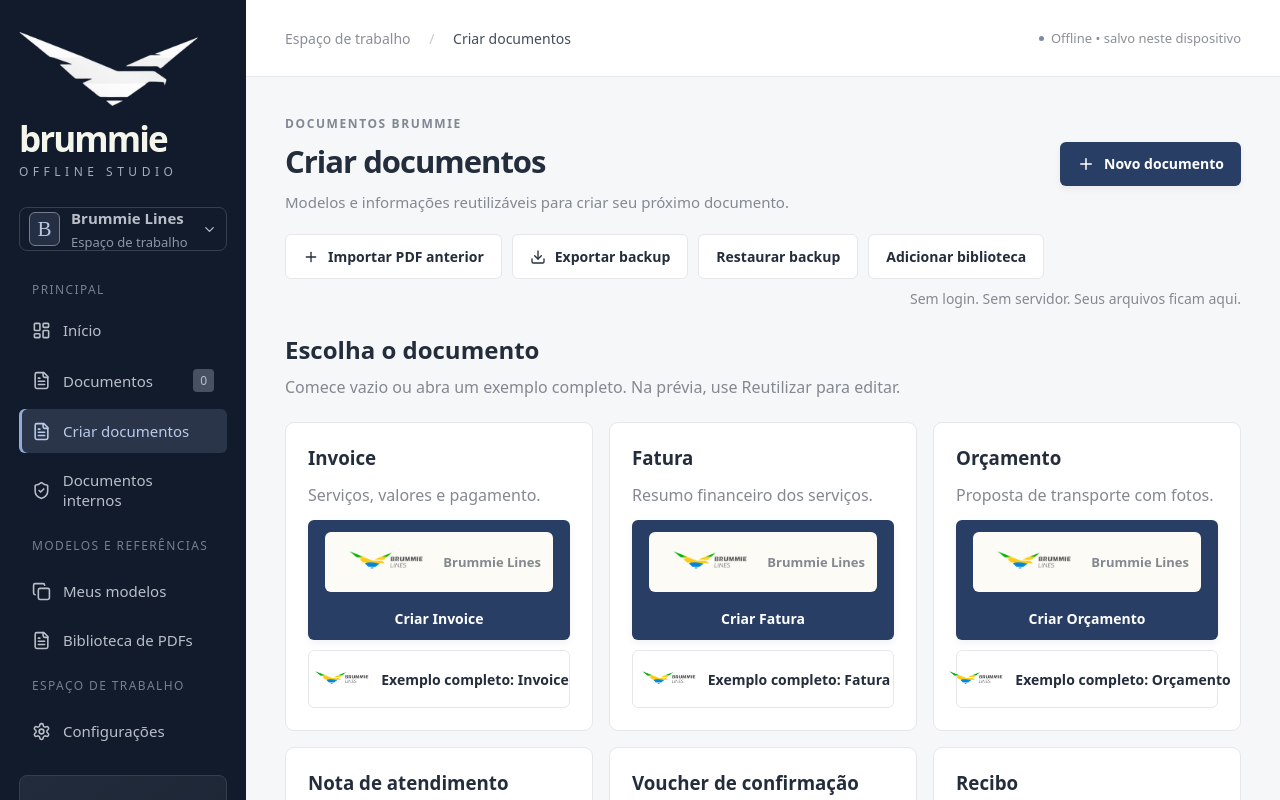
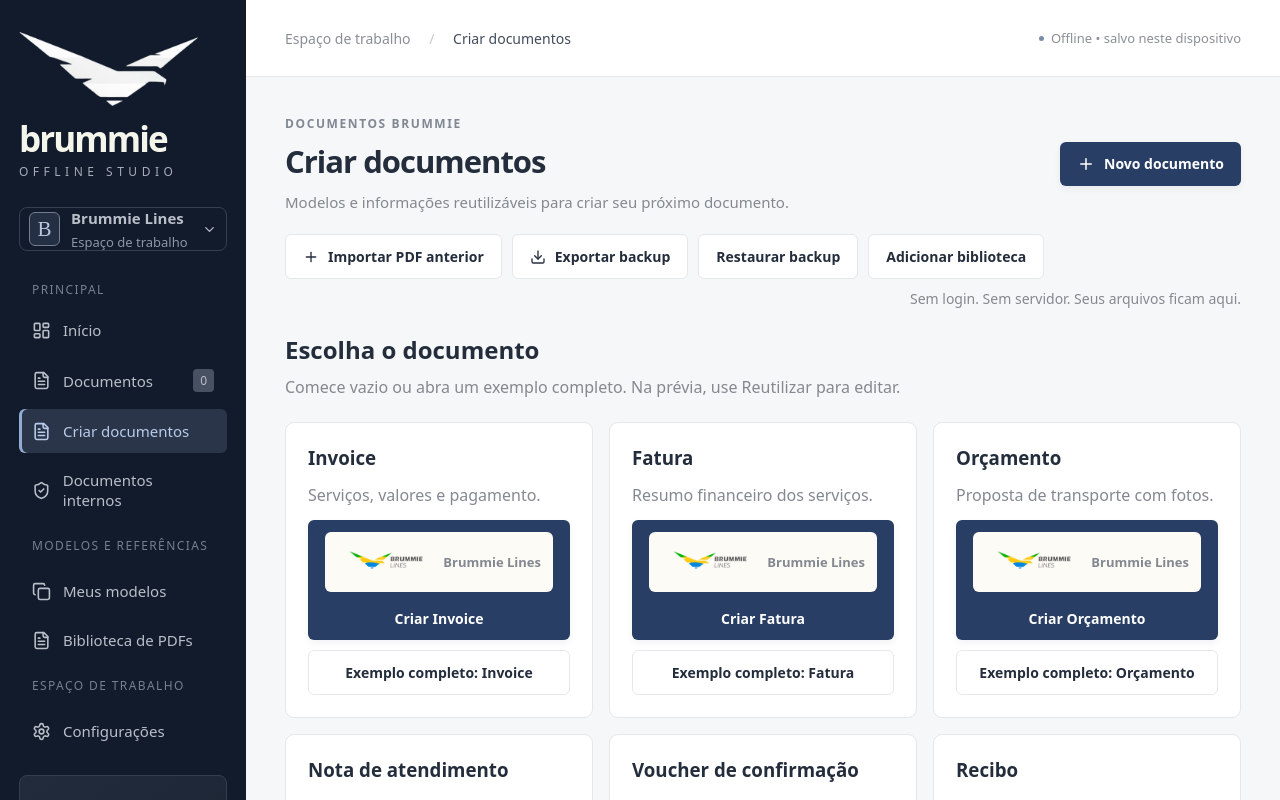
Before and after one commit to carlosredbox-hub/Brummie-Notes, a React (Vite) app: page / in a window 1280 px wide. Both pictures are taken after a click on the button "Novo documento". Shown: the top 800 px of the page. Built offline with nearby package versions, Linux system fonts and the light colour scheme.

Commit message:
fix: keep logos only on create buttons and wrap example labels

```diff
--- a/src/document-launcher.jsx
+++ b/src/document-launcher.jsx
@@ -64,12 +64,6 @@ export function DocumentLauncher({ onCreate, onExample }) {
                   Criar {type === "selection" ? "seleção de hospedagem" : label}
                 </button>
                 <button className="secondary" onClick={() => onExample(type)}>
-                  <img
-                    className="launcher-example-logo"
-                    src={brandLogo}
-                    alt=""
-                    title={brandName}
-                  />
                   Exemplo completo: {label}
                 </button>
               </div>
--- a/src/style.css
+++ b/src/style.css
@@ -1879,5 +1879,4 @@ aside {
 .launcher-brand img { width: 100px; height: 44px; object-fit: contain; }
 .launcher-brand small { font-size: 13px; font-weight: 600; }
 .launcher-card button.primary { display: flex; flex-direction: column; align-items: center; }
-.launcher-example-logo { width: 76px; height: 32px; object-fit: contain; }
-.launcher-card button.secondary { display: flex; align-items: center; justify-content: center; gap: 8px; }
+.launcher-card button.secondary { white-space: normal; overflow-wrap: anywhere; text-align: center; }
```
Also changed, not shown: 1 other file (tests, documents, lock files or other folders).
